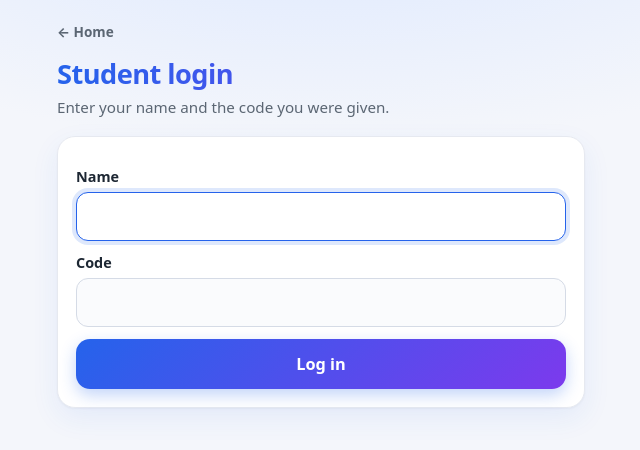
After one commit to Maycaspi110/Class_Attendance, a Flask app: page /student/login in a window 1280 px wide. The commit adds this page. Shown: the top 450 px of the page, without its empty margins (319-959 px from the left). Run offline with Flask 3, Linux system fonts and the light colour scheme.

Commit message:
Add a demo student login with a name and a code

```diff
--- a/demo/app.py
+++ b/demo/app.py
@@ -126,6 +126,9 @@ def create_app(test_config=None):
     app = Flask(__name__)
     app.config.update(
         LECTURER_PASSWORD=os.environ.get("LECTURER_PASSWORD"),
+        # The student entry of the demo (a name and a code). It is not a security feature.
+        STUDENT_NAME=os.environ.get("STUDENT_NAME") or "May Caspi",
+        STUDENT_PASSWORD=os.environ.get("STUDENT_PASSWORD") or "1100",
         CODE_SECRET=os.environ.get("CODE_SECRET"),
         CODE_PERIOD_SECONDS=_env_int("CODE_PERIOD_SECONDS", 20),
         ALLOWED_RADIUS_METERS=_env_int("ALLOWED_RADIUS_METERS", 150),
@@ -211,7 +214,7 @@ def create_app(test_config=None):
         response.headers["Content-Security-Policy"] = (
             "default-src 'self'; img-src 'self' data:; frame-ancestors 'none'; form-action 'self'"
         )
-        if request.path.startswith("/api/") or request.path in ("/lecturer", "/screen", "/login"):
+        if request.path.startswith("/api/") or request.path in ("/lecturer", "/screen", "/login", "/student/login"):
             response.headers["Cache-Control"] = "no-store"
         return response
 
@@ -254,6 +257,29 @@ def create_app(test_config=None):
                 error = "Wrong password."
         return render_template("login.html", error=error), (401 if error else 200)
 
+    @app.route("/student/login", methods=["GET", "POST"])
+    def student_login():
+        error = None
+        if request.method == "POST":
+            ip = request.remote_addr or "?"
+            recent = [t for t in state.login_failures.get(ip, []) if now() - t < LOGIN_WINDOW_SECONDS]
+            state.login_failures[ip] = recent
+            name = " ".join((request.form.get("name") or "").split()).casefold()
+            given = (request.form.get("password") or "").encode("utf-8")
+            expected = app.config["STUDENT_PASSWORD"].encode("utf-8")
+            right_name = name == " ".join(app.config["STUDENT_NAME"].split()).casefold()
+            right_code = hmac.compare_digest(given, expected)
+            if len(recent) >= MAX_LOGIN_FAILURES:
+                error = "Too many attempts. Wait a few minutes."
+            elif right_name and right_code:
+                login_session["student"] = app.config["STUDENT_NAME"]
+                login_session.permanent = True
+                return redirect(url_for("student_menu"))
+            else:
+                recent.append(now())
+                error = "Wrong name or code."
+        return render_template("student_login.html", error=error), (401 if error else 200)
+
     @app.route("/logout")
     def logout():
         login_session.clear()
@@ -271,7 +297,9 @@ def create_app(test_config=None):
 
     @app.route("/student")
     def student_menu():
-        return render_template("student.html")
+        if not login_session.get("student"):
+            return redirect(url_for("student_login"))
+        return render_template("student.html", name=login_session["student"])
 
     @app.route("/lecturer/menu")
     @lecturer_required
--- a/demo/templates/student.html
+++ b/demo/templates/student.html
@@ -4,7 +4,7 @@
 {% block bodyclass %}home{% endblock %}
 {% block body %}
 <a class="homelink" href="{{ url_for('home') }}">&larr; Home</a>
-{{ head("Student", "Everything you need in class") }}
+{{ head("Student", "Hello, " ~ name) }}
 <main class="tiles">
   {{ tile("indigo", "Student", "Mark attendance", "Scan the QR code or type the code. Add a comment at the end of the class, and answer the poll.", url_for('checkin'), "check") }}
   {{ tile("blue", "Student", "Homework review", "Send your work and get an AI review, compared with your last version and other works.", url_for('homework_page'), "doc") }}
--- /dev/null
+++ b/demo/templates/student_login.html
@@ -0,0 +1,17 @@
+{% extends "base.html" %}
+{% block title %}Student login{% endblock %}
+{% block body %}
+<a class="homelink" href="{{ url_for('home') }}">&larr; Home</a>
+<h1>Student login</h1>
+<p class="sub">Enter your name and the code you were given.</p>
+<form class="card" method="post" action="">
+  <label>Name
+    <input type="text" name="name" autocomplete="name" autofocus required>
+  </label>
+  <label>Code
+    <input type="password" name="password" inputmode="numeric" autocomplete="off" required>
+  </label>
+  {% if error %}<div class="msg bad">{{ error }}</div>{% endif %}
+  <button type="submit">Log in</button>
+</form>
+{% endblock %}
--- a/evidence/pytest-output.txt
+++ b/evidence/pytest-output.txt
@@ -2,6 +2,6 @@
 ........................................................................ [ 36%]
 ........................................................................ [ 55%]
 ........................................................................ [ 73%]
-........................................................................ [ 92%]
-..............................                                           [100%]
-390 passed in 9.23s
+........................................................................ [ 91%]
+................................                                         [100%]
+392 passed in 5.25s
```
Also changed, not shown: conclusion.md (+1 -1 lines), demo/tests/test_app.py (+22 -0 lines), testing-strategy.md (+2 -2 lines), Readme.md, demo/README.md.
